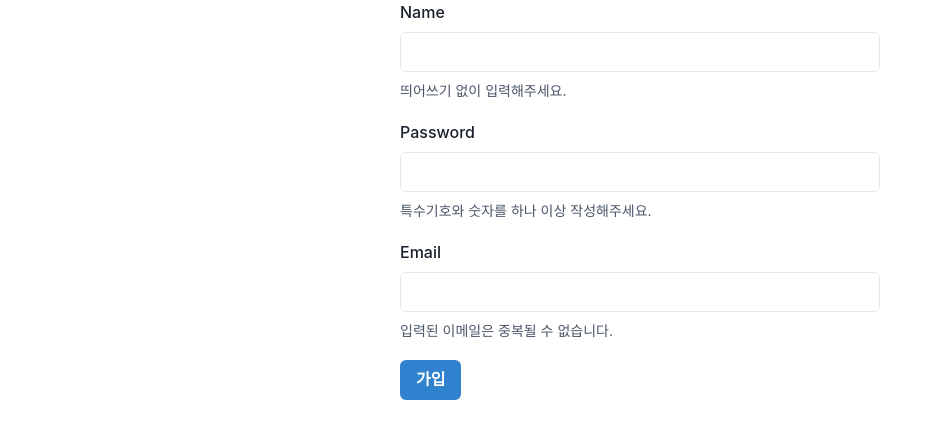
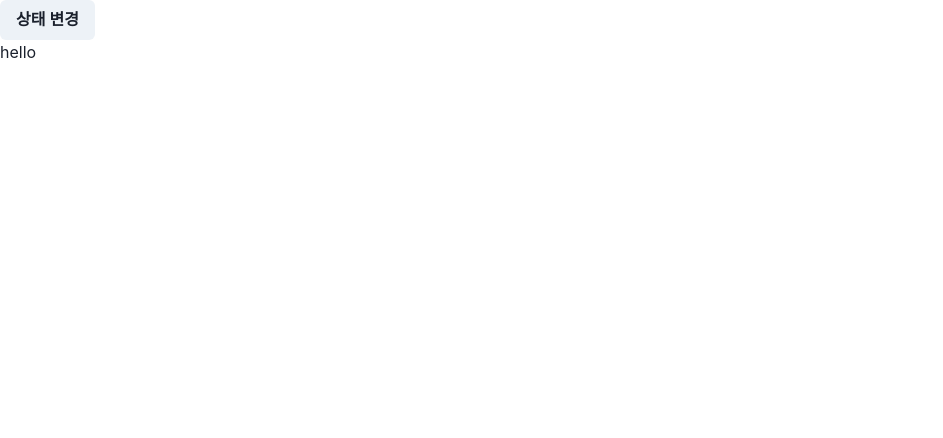
Before and after one commit to namic123/React-basics, a React (Create React App) app: page / in a window 1280 px wide. Shown: the top 438 px of the page, without its empty margins (0-943 px from the left). Built offline with nearby package versions, Linux system fonts and the light colour scheme.

Commit message:
state활용 복습

```diff
--- a/src/App.js
+++ b/src/App.js
@@ -1,83 +1,17 @@
 import React, { useState } from "react";
-import {
-  Box,
-  Button,
-  Center,
-  FormControl,
-  FormHelperText,
-  FormLabel,
-  Input,
-} from "@chakra-ui/react";
+import { Button } from "@chakra-ui/react";
 
 function App(props) {
-  const [name, setName] = useState("");
-  const [password, setPassword] = useState("");
-  const [email, setEmail] = useState("");
-  const [submitting, setSubmitting] = useState(false);
-
-  function handleNameInput(e) {
-    setName(e.target.value);
+  const [text, setText] = useState("hello");
+  console.log(text);
+  function handleButtonClick() {
+    setText("Greeting");
   }
-  function handlePasswordInput(e) {
-    setPassword(e.target.value);
-  }
-
-  function handleEmailInput(e) {
-    setEmail(e.target.value);
-  }
-
-  function handleSubmit() {
-    setSubmitting(true);
-    /*
-    axios
-      .post("/adduser", {
-        name,
-        email,
-        password,
-      })
-      .then((response) => console.log("성공할 때 해야하는일"))
-      .catch((error) => console.log("실패할 때 해야하는 일"))
-      .finally(() => console.log("꼭 해야하는 일"));
-
-     */
-  }
-
   return (
-    <Center>
-      <Box w={"480px"}>
-        <FormControl mb={5}>
-          <FormLabel>Name</FormLabel>
-          <Input type="text" value={name} onChange={handleNameInput} />
-          <FormHelperText>띄어쓰기 없이 입력해주세요.</FormHelperText>
-        </FormControl>
-
-        <FormControl mb={5}>
-          <FormLabel>Password</FormLabel>
-          <Input
-            type="password"
-            value={password}
-            onChange={handlePasswordInput}
-          />
-          <FormHelperText>
-            특수기호와 숫자를 하나 이상 작성해주세요.
-          </FormHelperText>
-        </FormControl>
-
-        <FormControl mb={5}>
-          <FormLabel>Email</FormLabel>
-          <Input type="email" value={email} onChange={handleEmailInput} />
-          <FormHelperText>입력된 이메일은 중복될 수 없습니다.</FormHelperText>
-        </FormControl>
-
-        <Button
-          onClick={handleSubmit}
-          colorScheme="blue"
-          isLoading={submitting}
-        >
-          가입
-        </Button>
-      </Box>
-    </Center>
+    <div>
+      <Button onClick={handleButtonClick}>상태 변경</Button>
+      <p>{text}</p>
+    </div>
   );
 }
 
```
